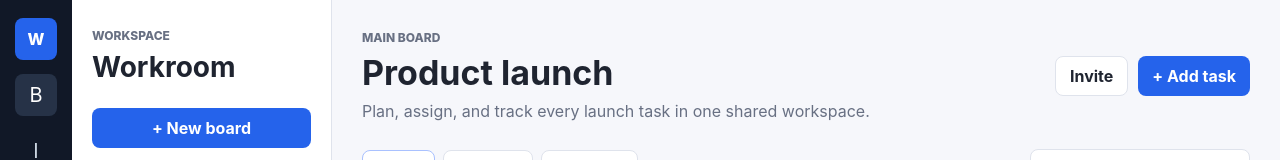
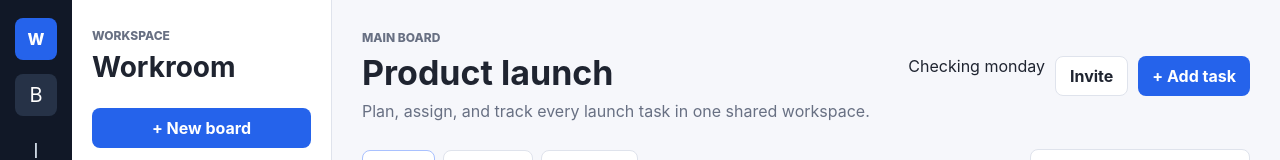
Before and after one commit to BrandDevGrp/Monday, a website: page index.html in a window 1280 px wide. Shown: the top 160 px of the page. Drawn offline with Linux system fonts and the light colour scheme.

Commit message:
Add monday connection status

```diff
--- a/index.html
+++ b/index.html
@@ -38,6 +38,7 @@
             <p class="summary">Plan, assign, and track every launch task in one shared workspace.</p>
           </div>
           <div class="header-actions">
+            <span class="connection-status" id="connectionStatus">Checking monday</span>
             <button class="ghost-button">Invite</button>
             <button class="primary-button" id="addTopTask">+ Add task</button>
           </div>
```
